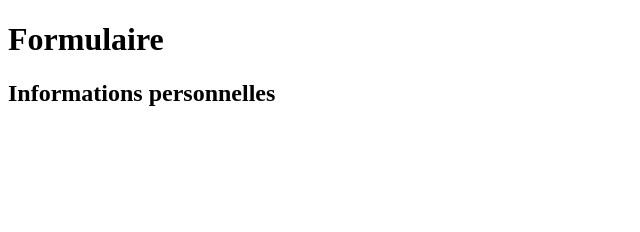
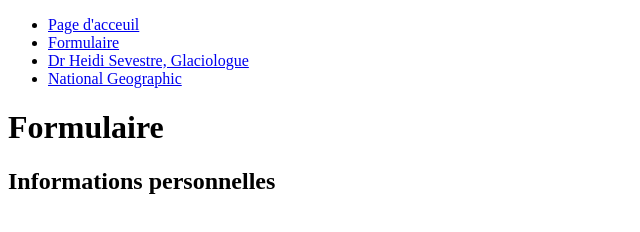
Before and after one commit to Emma0712/glacier, a plain HTML site: page glacier.html in a window 1280 px wide. Shown: the whole page, without its empty margins (0-640 px from the left). Drawn offline with Linux system fonts and the light colour scheme.

Commit message:
dev(App): Mise à jour de la deuxieème page

```diff
--- a/glacier.html
+++ b/glacier.html
@@ -5,6 +5,14 @@
     <title>Glacier</title>
   </head>
   <body>
+    <div id="menu">
+      <ul>
+        <li><a href="index.html" title="glaciers menacés"> Page d'acceuil</a></li>
+        <li><a href="glacier.html" title="glaciers menacés"> Formulaire</a></li>
+        <li><a href="https://fr.heidisevestre.com/" title="glaciologue"> Dr Heidi Sevestre, Glaciologue</a></li>
+        <li><a href="https://www.nationalgeographic.fr/environnement/2020/07/les-glaciers-des-pyrenees-pourraient-disparaitre-avant-2050" title="nationalgeographic"> National Geographic</a> </li>
+      </ul>
+    </div>
     <h1>Formulaire</h1>
     <h2>Informations personnelles</h2>
   </body>
```
Also changed, not shown: index.html (+2 -1 lines).
